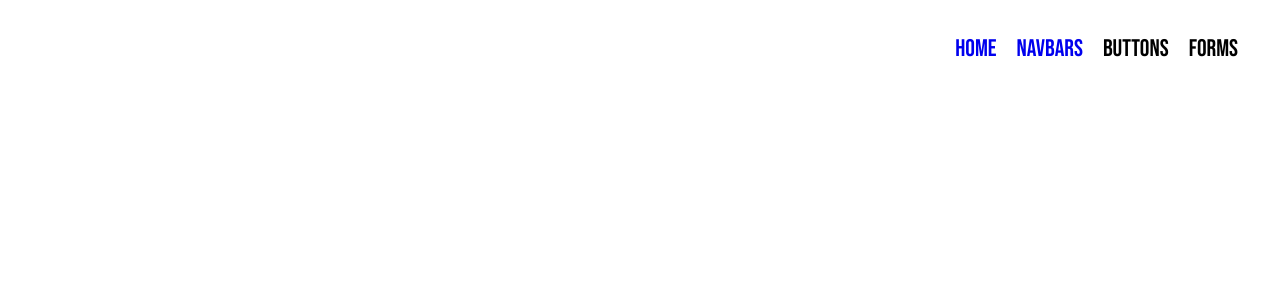
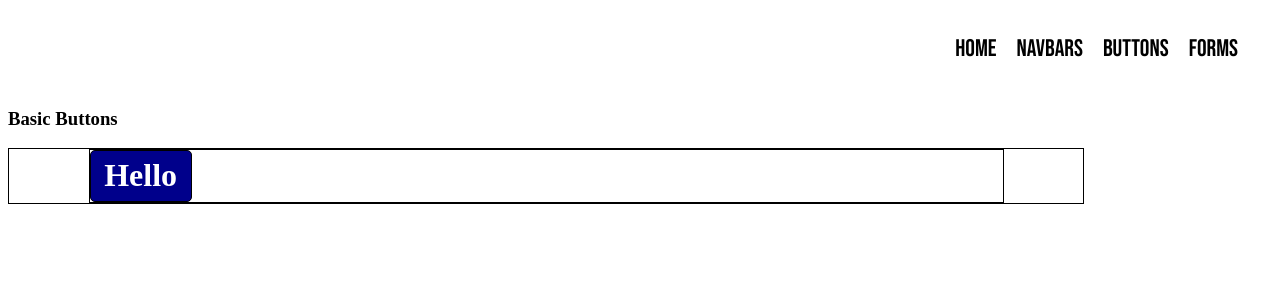
Before and after one commit to macktsawyer/rosco-project, a React (Create React App) app: page /Buttons in a window 1280 px wide. Shown: the top 300 px of the page. Built offline with nearby package versions, Linux system fonts and the light colour scheme.

Commit message:
Added buttons page

```diff
--- a/src/Components/App.js
+++ b/src/Components/App.js
@@ -2,6 +2,7 @@ import React from 'react';
 import Nav from './Nav';
 import Home from './Home';
 import Navbars from './Navbars';
+import Buttons from './Buttons';
 import { Routes, Route } from 'react-router-dom';
 
 const App = () => {
@@ -11,6 +12,7 @@ const App = () => {
             <Routes>
                 <Route path="/" element={<Home />} />
                 <Route path="/Navbars" element={<Navbars />} />
+                <Route path="/Buttons" element={<Buttons />} />
             </Routes>
         </div>
     )
--- /dev/null
+++ b/src/Components/Buttons.js
@@ -0,0 +1,34 @@
+import React from 'react';
+import { StyledContainer } from '../Styles/Container.styled.js';
+import SyntaxHighlighter from 'react-syntax-highlighter';
+import styled from 'styled-components';
+
+const Button = styled.div`
+    display: flex;
+    justify-content: center;
+    align-content: center;
+    border: 1px solid black;
+    border-radius: 5px;
+    background: darkblue;
+    color: white;
+    width: 100px;
+    height: 50px;
+    h1 {
+        transform: translate(0, -225%);
+    }
+`;
+
+const Buttons = () => {
+    return (
+        <div>
+            <h3>Basic Buttons</h3>
+            <StyledContainer className="center">
+                <StyledContainer>
+                    <Button><h1>Hello</h1></Button>
+                </StyledContainer>
+            </StyledContainer>
+        </div>
+    )
+}
+
+export default Buttons
--- a/src/Components/Nav.js
+++ b/src/Components/Nav.js
@@ -12,7 +12,7 @@ const Nav = () => {
                     <StyledLink to='/Navbars'>Navbars</StyledLink>
                 </List>
                 <List>
-                    Buttons
+                    <StyledLink to='/Buttons'>Buttons</StyledLink>
                 </List>
                 <List>
                     Forms
--- a/src/Styles/Nav.styled.js
+++ b/src/Styles/Nav.styled.js
@@ -30,6 +30,10 @@ font-size: 150%;
 
 export const StyledLink = styled(Link)`
     text-decoration: none;
+    &:link {
+        text-decoration: none;
+        color: black;
+    }
     &:visited {
         text-decoration: none;
         color: black;
```
